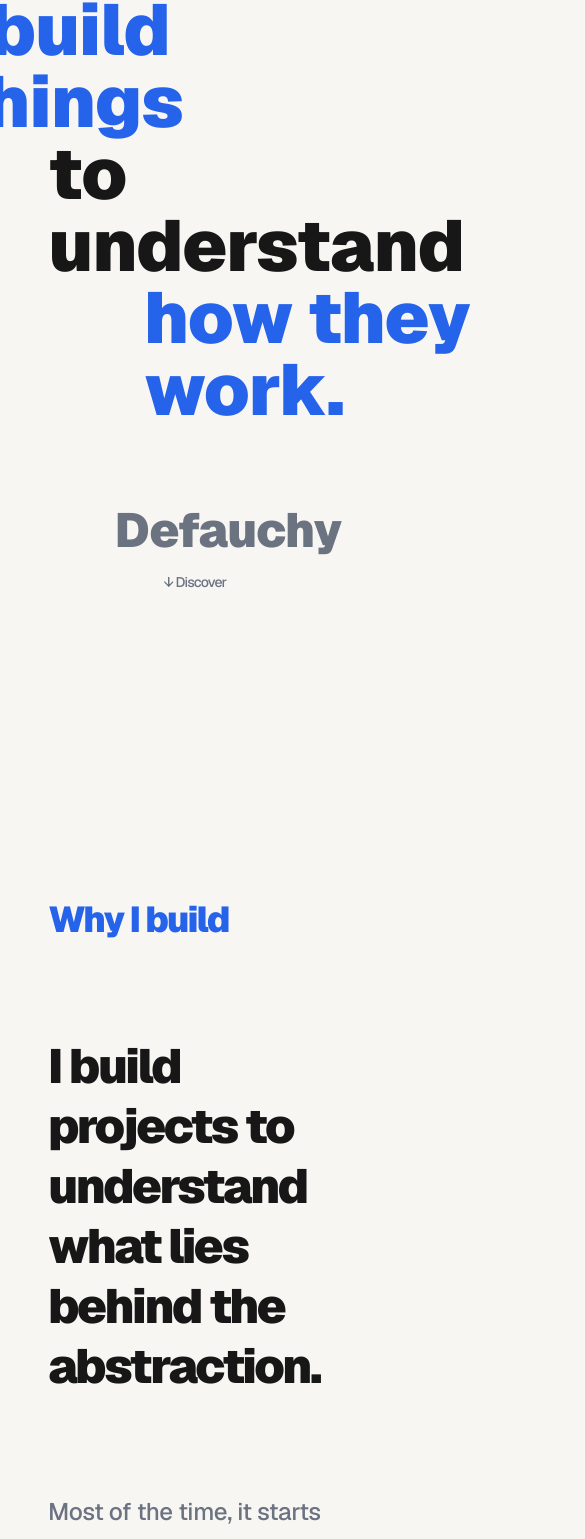
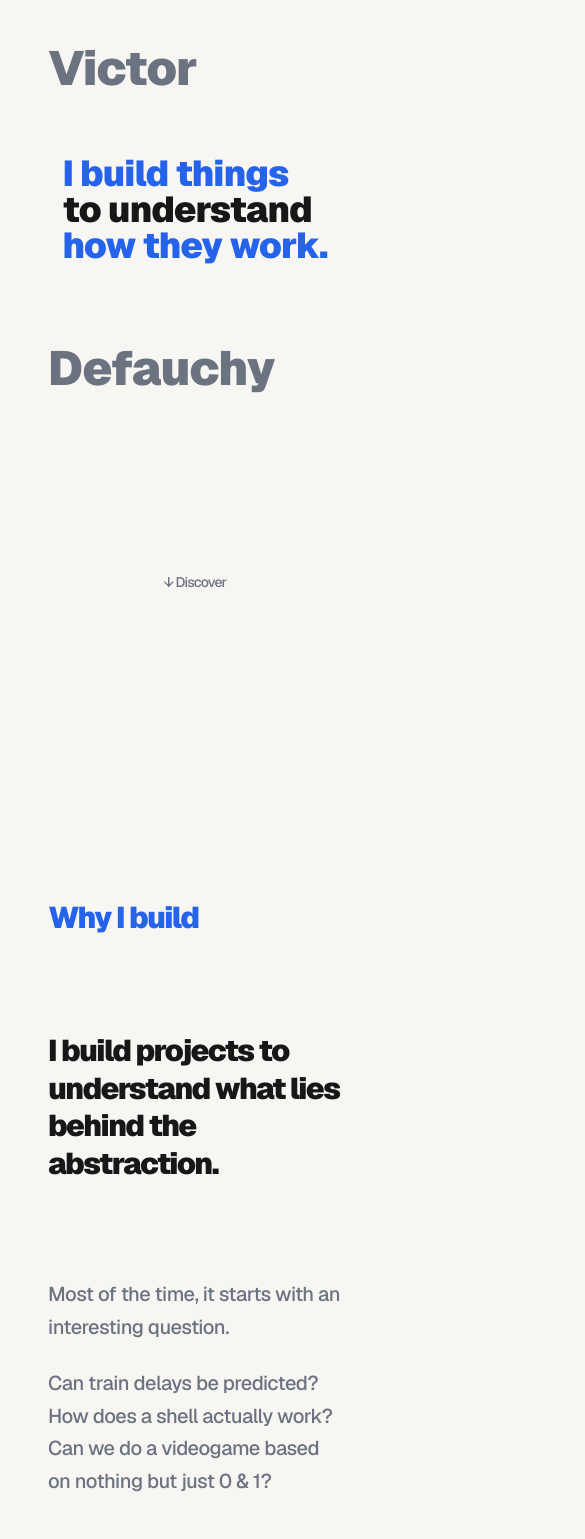
Before and after one commit to vyyvii/portfolio, a Next.js app: page / in a window 390 px wide. Shown: the part 204-1743 px from the top of the page, 585 px wide, since content can reach past the window. Built offline with nearby package versions, Linux system fonts and the light colour scheme.

Commit message:
ADD: responsive

```diff
--- a/app/page.tsx
+++ b/app/page.tsx
@@ -1,4 +1,3 @@
-import Image from "next/image";
 import Hero from "../components/hero"
 import About from "../components/about"
 import Project from "../components/project"
@@ -9,15 +8,22 @@ export default function Home() {
   return (
     <main>
       <Hero />
+
       <About />
-      <section id="project" className="relative min-h-[200vh]">
-        <h2 className="mt-20 text-right text-4xl px-12 text-[var(--accent-blue)] font-black sticky top-8">
+
+      <section id="project"
+        className="lg:relative lg:min-h-[200vh]">
+        <h2 className="
+              mt-20 px-12
+              lg:text-right text-3xl lg:text-4xl text-[var(--accent-blue)] font-black
+              lg:sticky lg:top-8">
           What I've built
         </h2>
         {projects.map((project) => (
           <Project key={project.id} project={project} />
         ))}
       </section>
+
       <Contact />
     </main>
   );
--- a/components/about.tsx
+++ b/components/about.tsx
@@ -1,19 +1,31 @@
 export default function About() {
   return (
-    <section id="about" className="px-12 py-45 relative min-h-[50vh]">
-      <h2 id="aboutt" className="mt-20 text-left text-4xl text-[var(--accent-blue)] tracking-tighter font-black sticky top-8">
+    <section id="about"
+      className="px-12 py-45 relative min-h-[50vh]">
+      <h2 id="aboutt"
+        className="
+          mt-20
+          text-left text-3xl lg:text-4xl tracking-tighter
+          text-[var(--accent-blue)] font-black
+          lg:sticky lg:top-8">
         Why I build
       </h2>
 
-      <p className="text-5xl font-black tracking-tighter leading-tight text-[var(--foreground)] text-left max-w-3xl mx-auto mt-24 tracking-tight">
+      <p className="
+          text-3xl lg:text-5xl tracking-tighter
+          text-[var(--foreground)] text-left font-black
+          leading-tight max-w-3xl mx-auto mt-24">
         I build projects to understand what lies behind the abstraction.
       </p>
-      <div className="max-w-4xl mx-auto mt-24 tracking-tight">
-        <p className="mt-12 text-2xl leading-relaxed text-[var(--foreground-muted)] font-medium">
+
+      <div className="
+            max-w-4xl mx-auto mt-24
+            tracking-tight text-xl lg:text-2xl">
+        <p className="mt-12 leading-relaxed text-[var(--foreground-muted)] font-medium">
           Most of the time, it starts with an interesting question.
         </p>
 
-        <p className="mt-6 text-2xl leading-relaxed text-[var(--foreground-muted)] font-medium">
+        <p className=" mt-6 leading-relaxed text-[var(--foreground-muted)] font-medium">
           Can train delays be predicted?
           <br />
           How does a shell actually work?
@@ -21,7 +33,7 @@ export default function About() {
           Can we do a videogame based on nothing but just 0 & 1?
         </p>
 
-        <p className="mt-12 text-2xl leading-relaxed text-[var(--foreground-muted)] font-medium">
+        <p className=" mt-12 leading-relaxed text-[var(--foreground-muted)] font-medium">
           Building is how I explore those questions.
           Every project on this site began with an idea, a challenge,
           or a joke that went much further than expected.
--- a/components/contact.tsx
+++ b/components/contact.tsx
@@ -1,8 +1,14 @@
 export default function Contact() {
   return (
-    <section id="contact" className="min-h-screen px-12 flex flex-col justify-center relative">
+    <section id="contact"
+            className="
+              min-h-screen
+              flex flex-col relative
+              justify-center px-12">
       <div className="mt-24 max-w-4xl">
-        <h3 className="text-7xl font-black leading-none tracking-tighter">
+        <h3 className="
+              text-5xl lg:text-7xl tracking-tighter font-black
+              leading-none">
           Let's build
           <br />
           something
@@ -10,56 +16,52 @@ export default function Contact() {
           interesting.
         </h3>
 
-        <div className="mt-16 flex gap-12 text-2xl font-black">
-          <a
-            href="mailto:v.defauchy@mailbox.org"
-            className="text-[var(--accent-blue)] hover:underline"
-          > Email </a>
+        <div className="
+              mt-16 flex flex-wrap gap-12
+              text-2xl font-black">
+          <a href="mailto:v.defauchy@mailbox.org"
+            className="text-[var(--accent-blue)] hover:underline">
+            Email
+          </a>
 
-          <a
-            href="https://github.com/vyyvii"
+          <a href="https://github.com/vyyvii"
             target="_blank"
             rel="noopener noreferrer"
-            className="text-[var(--accent-blue)] hover:underline"
-          > GitHub </a>
+            className="text-[var(--accent-blue)] hover:underline">
+            GitHub
+          </a>
 
-          <a
-            href="https://linkedin.com/in/victor-defauchy-epitech-lyon"
+          <a href="https://linkedin.com/in/victor-defauchy-epitech-lyon"
             target="_blank"
             rel="noopener noreferrer"
-            className="text-[var(--accent-blue)] hover:underline"
-          > LinkedIn </a>
+            className="text-[var(--accent-blue)] hover:underline">
+            LinkedIn
+          </a>
 
-          <a
-            href="https://tryhackme.com/p/Vyvi"
+          <a href="https://tryhackme.com/p/Vyvi"
             target="_blank"
             rel="noopener noreferrer"
-            className="text-[var(--accent-blue)] hover:underline"
-          > TryHackMe </a>
+            className="text-[var(--accent-blue)] hover:underline">
+            TryHackMe
+          </a>
 
-          <a
-            href="https://canva.link/victor-defauchy-cv"
+          <a href="https://canva.link/victor-defauchy-cv"
             target="_blank"
             rel="noopener noreferrer"
-            className="text-[var(--accent-blue)] hover:underline"
-          > CV </a>
+            className="text-[var(--accent-blue)] hover:underline">
+            CV
+          </a>
         </div>
 
-      <a
-        href="#hero"
-        className="
-          absolute
-          bottom-12
-          left-1/2
-          -translate-x-1/2
-          text-sm
-          font-medium
-          text-[var(--foreground-muted)]
-          transition-all
-          hover:text-[var(--accent-blue)]
-          hover:-translate-y-1
-        "
-      >↑ Up</a>
+        <a href="#hero"
+          className="
+            absolute
+            bottom-12 left-1/2 -translate-x-1/2
+            text-sm font-medium text-[var(--foreground-muted)]
+            transition-all
+            hover:text-[var(--accent-blue)] hover:-translate-y-1">
+          ↑ Up
+        </a>
       </div>
     </section>
   );
--- a/components/hero.tsx
+++ b/components/hero.tsx
@@ -1,14 +1,20 @@
 export default function Hero() {
   return (
-    <section id="hero" className="min-h-screen flex flex-col justify-center px-12 tracking-tighter relative">
-      <p
-      className="text-5xl text-[var(--foreground-muted)] font-black sticky top-8">
+    <section id="hero"
+      className="
+        min-h-screen flex flex-col lg:relative
+        justify-center px-12 tracking-tighter">
+      <p className="
+          text-5xl text-[var(--foreground-muted)] font-black
+          lg:sticky lg:top-8">
         Victor
       </p>
 
       <div className="mt-16 w-fit mx-auto">
-        <h1 className="font-black leading-none text-7xl">
-          <div className="-translate-x-24 text-[var(--accent-blue)]">
+        <h1 className="
+              leading-none
+              text-4xl lg:text-7xl font-black">
+          <div className="lg:-translate-x-24 text-[var(--accent-blue)]">
             I build things
           </div>
 
@@ -16,31 +22,28 @@ export default function Hero() {
             to understand
           </div>
 
-          <div className="translate-x-24 text-[var(--accent-blue)]">
+          <div className="lg:translate-x-24 text-[var(--accent-blue)]">
             how they work.
           </div>
         </h1>
       </div>
 
-      <p className="mt-20 text-right text-5xl text-[var(--foreground-muted)] font-black sticky top-8">
+      <p className="
+          mt-20 lg:text-right
+          text-5xl text-[var(--foreground-muted)] font-black
+          lg:sticky lg:top-8">
         Defauchy
       </p>
 
-      <a
-        href="#aboutt"
+      <a href="#aboutt"
         className="
-          absolute
-          bottom-12
-          left-1/2
-          -translate-x-1/2
-          text-sm
-          font-medium
-          text-[var(--foreground-muted)]
-          transition-all
-          hover:text-[var(--accent-blue)]
-          hover:-translate-y-1
-        "
-      >↓ Discover</a>
+            absolute
+            bottom-12 left-1/2 -translate-x-1/2
+            text-sm font-medium text-[var(--foreground-muted)]
+            transition-all
+            hover:text-[var(--accent-blue)] hover:-translate-y-1">
+        ↓ Discover
+      </a>
     </section>
   );
 }
--- a/components/project.tsx
+++ b/components/project.tsx
@@ -1,5 +1,4 @@
 import { Project as ProjectType } from "../components/projects";
-
 
 export default function Project({ project }: { project: ProjectType } ) {
   const variants = [
@@ -9,34 +8,43 @@ const variants = [
     "translate-x-16 rotate-[0.5deg]",
     "-translate-x-2 -rotate-[0.2deg]",
   ];
-
   const variant = variants[project.id % variants.length];
 
   return (
     <section className="px-12 py-12 tracking-tighter">
       <div className="max-w-4xl mx-auto">
-        <div className={`flex flex-col gap-4 ${variant}`}>
-          <h2 className="text-4xl font-black text-[var(--accent-blue)]">
+        <div className={`flex flex-col gap-4 lg:${variant}`}>
+          <h2 className="text-3xl lg:text-4xl font-black text-[var(--accent-blue)]">
             {project.title}
           </h2>
-          <p className="text-xl text-[var(--foreground)] leading-relaxed">
-            <strong className="text-[var(--foreground)]">{project.lead}</strong> {project.description}
+
+          <p className="text-md lg:text-xl text-[var(--foreground)] leading-relaxed">
+            <strong className="text-[var(--foreground)]">
+              {project.lead}
+            </strong>
+            {project.description}
           </p>
-          <div className="flex gap-2">
+
+          <div className="flex flex-wrap gap-2">
             {project.tags.map((tag: any) => (
-              <span
-                key={tag}
-                className="px-3 py-1 bg-[var(--accent-pink)] text-white text-sm font-bold rounded-full"
-              >
+              <span key={tag}
+                className="
+                  px-3 py-1
+                  bg-[var(--accent-pink)] text-white
+                  text-sm font-bold rounded-full">
                 {tag}
               </span>
             ))}{
               project.link && (
-                <a
-                  href={project.link}
+                <a href={project.link}
                   target="_blank"
-                  className="px-3 py-1 bg-[var(--accent-pink)] text-[var(--accent-blue-light)] text-sm font-bold rounded-full"
-                > View project </a>)}
+                  className="
+                    px-3 py-1
+                    bg-[var(--accent-pink)] text-[var(--accent-blue-light)]
+                    text-xs lg:text-sm lg:font-bold rounded-full">
+                  View project
+                </a>
+              )}
           </div>
         </div>
       </div>
```
Also changed, not shown: app/layout.tsx (+4 -3 lines), components/projects.ts (+28 -7 lines). Lines whose indentation alone changed are shown as unchanged.
